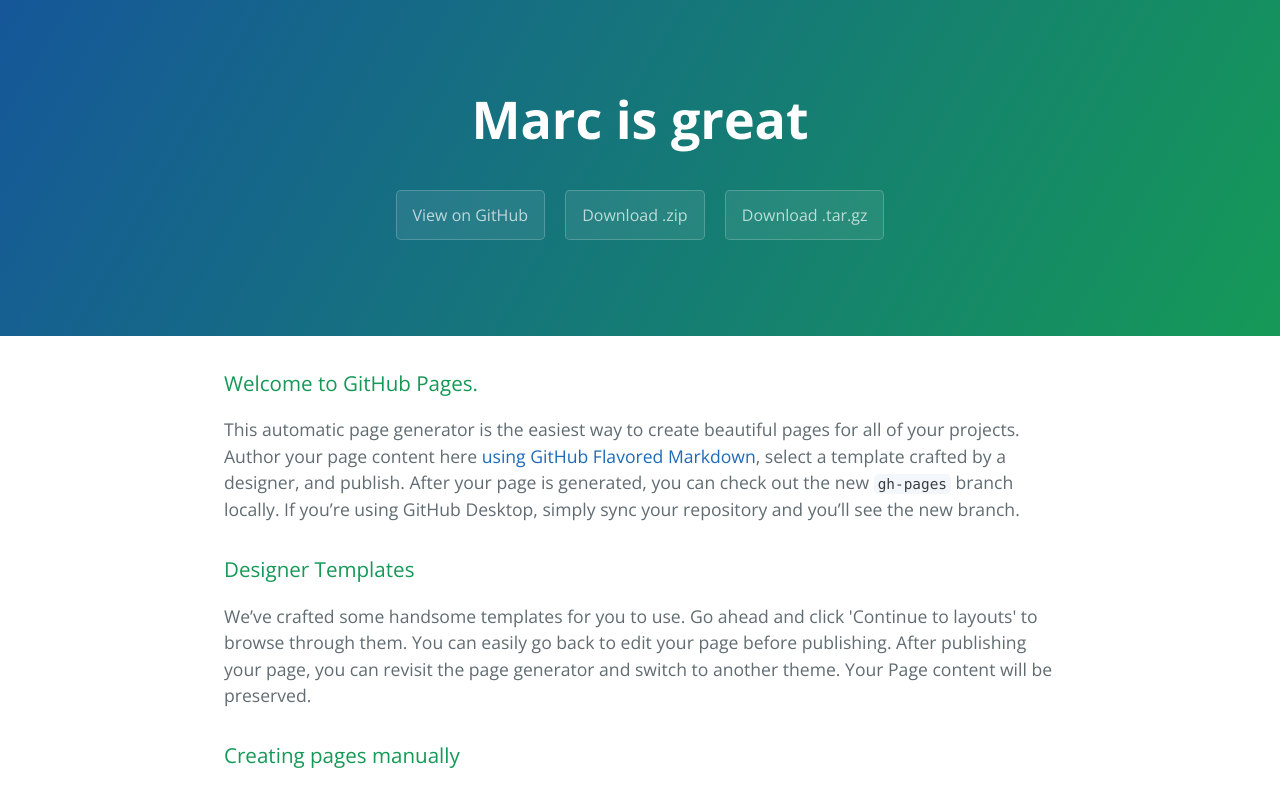
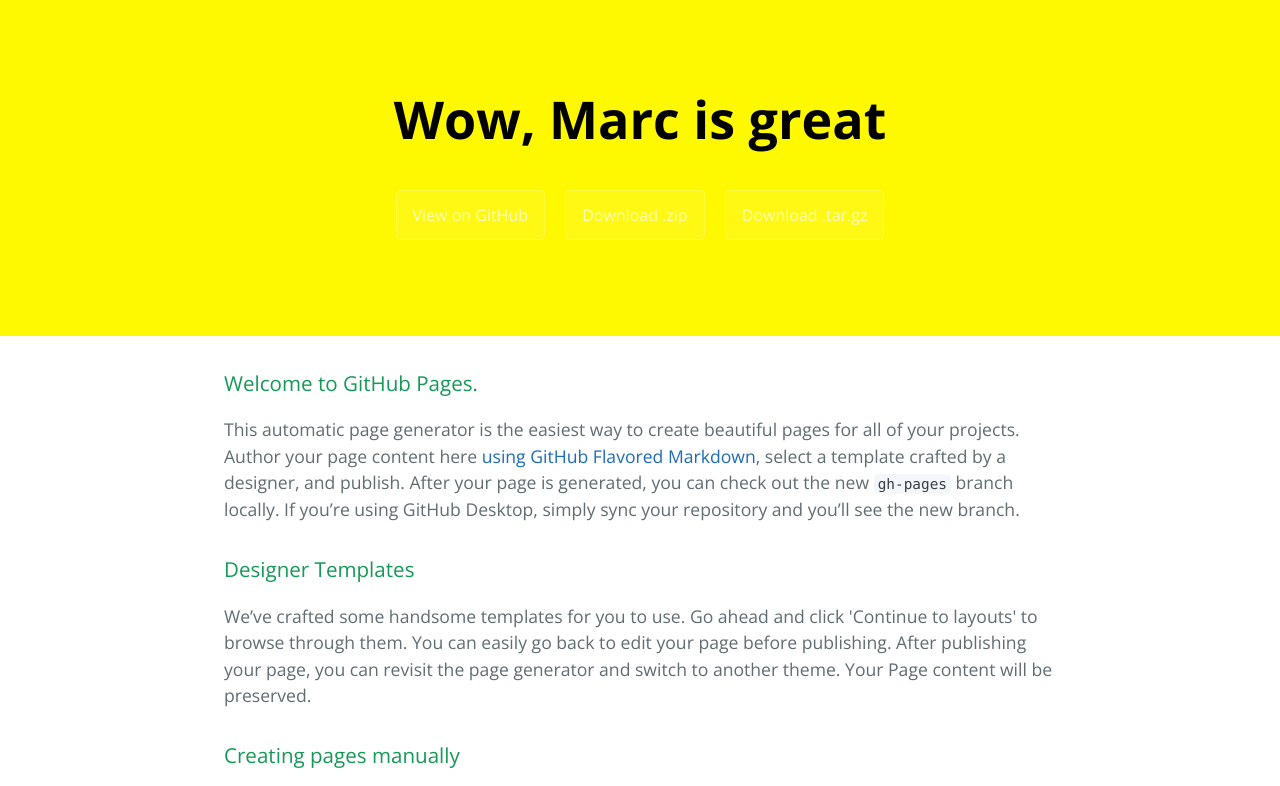
Before and after one commit to marcdavi-es/sandbox, a plain HTML site: page index.html in a window 1280 px wide. Shown: the top 786 px of the page. Drawn offline with nearby package versions, Linux system fonts and the light colour scheme.

Commit message:
Edit h1 and background colour

```diff
--- a/index.html
+++ b/index.html
@@ -11,7 +11,7 @@
   </head>
   <body>
     <section class="page-header">
-      <h1 class="project-name">Marc is great</h1>
+      <h1 class="project-name">Wow, Marc is great</h1>
       <h2 class="project-tagline"></h2>
       <a href="https://github.com/marcdavi-es/sandbox" class="btn">View on GitHub</a>
       <a href="https://github.com/marcdavi-es/sandbox/zipball/master" class="btn">Download .zip</a>
--- a/stylesheets/stylesheet.css
+++ b/stylesheets/stylesheet.css
@@ -54,10 +54,11 @@
       margin-left: 0; } }
 
 .page-header {
-  color: #fff;
+  color: black;
   text-align: center;
-  background-color: #159957;
-  background-image: linear-gradient(120deg, #155799, #159957); }
+  background-color: #fef800;
+  /*background-image: linear-gradient(120deg, #155799, #159957); */
+}
 
 @media screen and (min-width: 64em) {
   .page-header {
```
